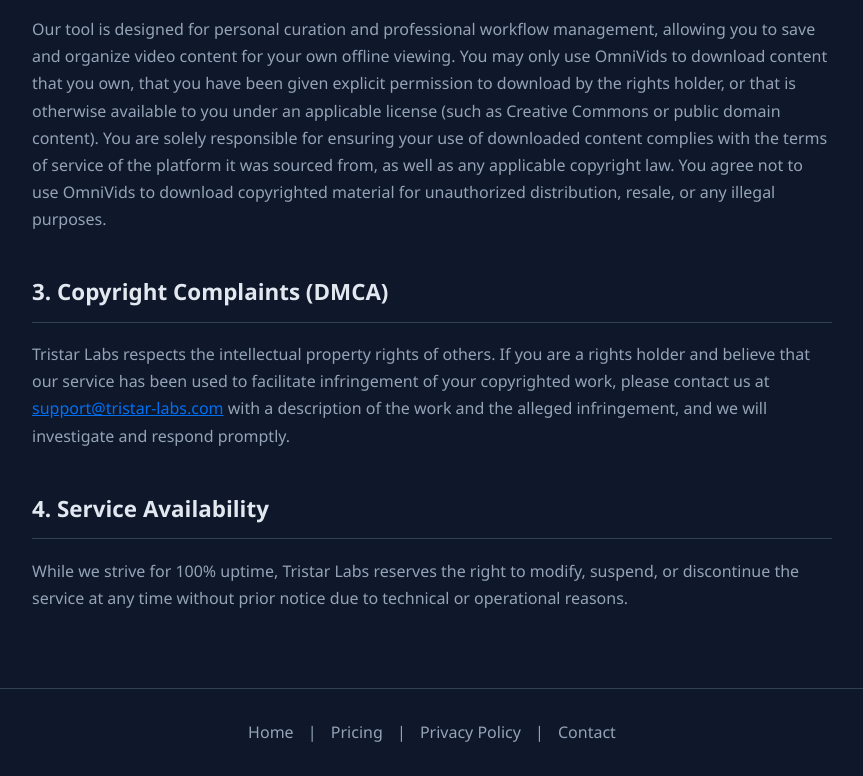
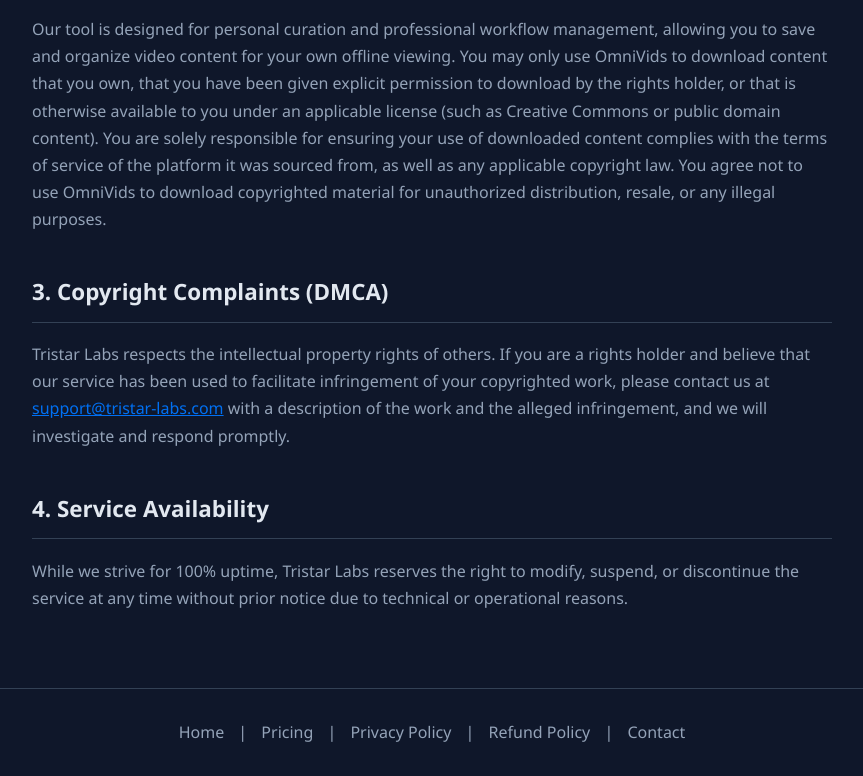
Before and after one commit to tristar-cmd/omnivids-web, a plain HTML site: page terms.html in a window 1280 px wide. Shown: the part 552-1328 px from the top of the page, without its empty margins (208-1071 px from the left). Drawn offline with Linux system fonts and the light colour scheme.

Commit message:
Update terms.html

```diff
--- a/terms.html
+++ b/terms.html
@@ -37,7 +37,7 @@
         <p>While we strive for 100% uptime, Tristar Labs reserves the right to modify, suspend, or discontinue the service at any time without prior notice due to technical or operational reasons.</p>
     </main>
     <footer>
-        <a href="/">Home</a> | <a href="/pricing.html">Pricing</a> | <a href="/privacy.html">Privacy Policy</a> | <a href="/contact.html">Contact</a>
+        <a href="/">Home</a> | <a href="/pricing.html">Pricing</a> | <a href="/privacy.html">Privacy Policy</a> | <a href="/refund.html">Refund Policy</a> | <a href="/contact.html">Contact</a>
     </footer>
 </body>
 </html>
```
